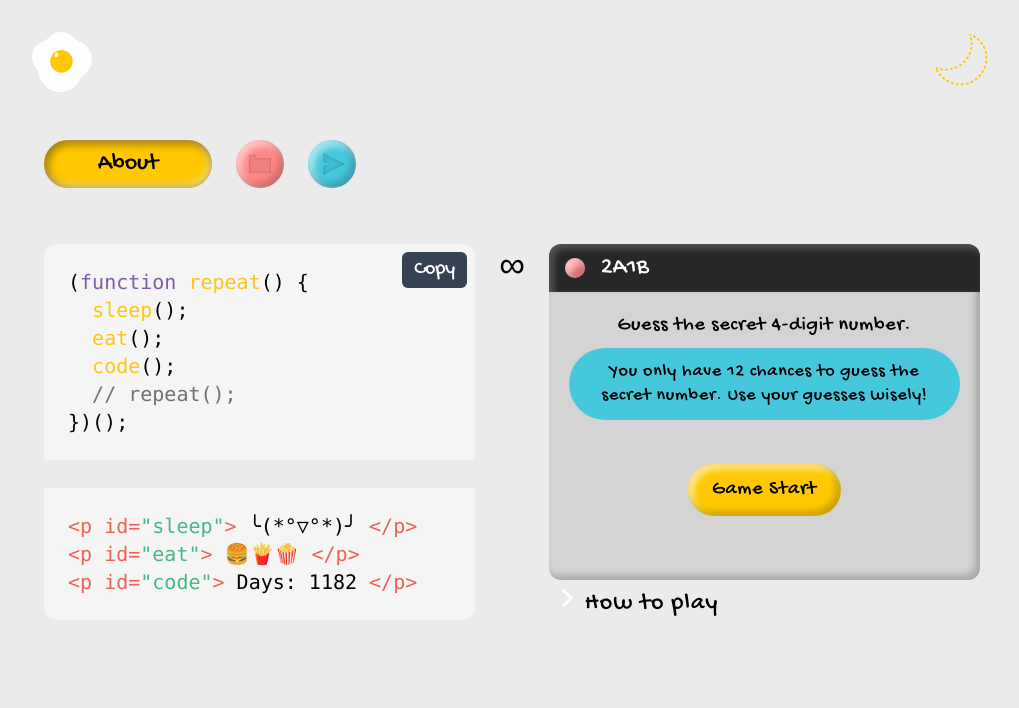
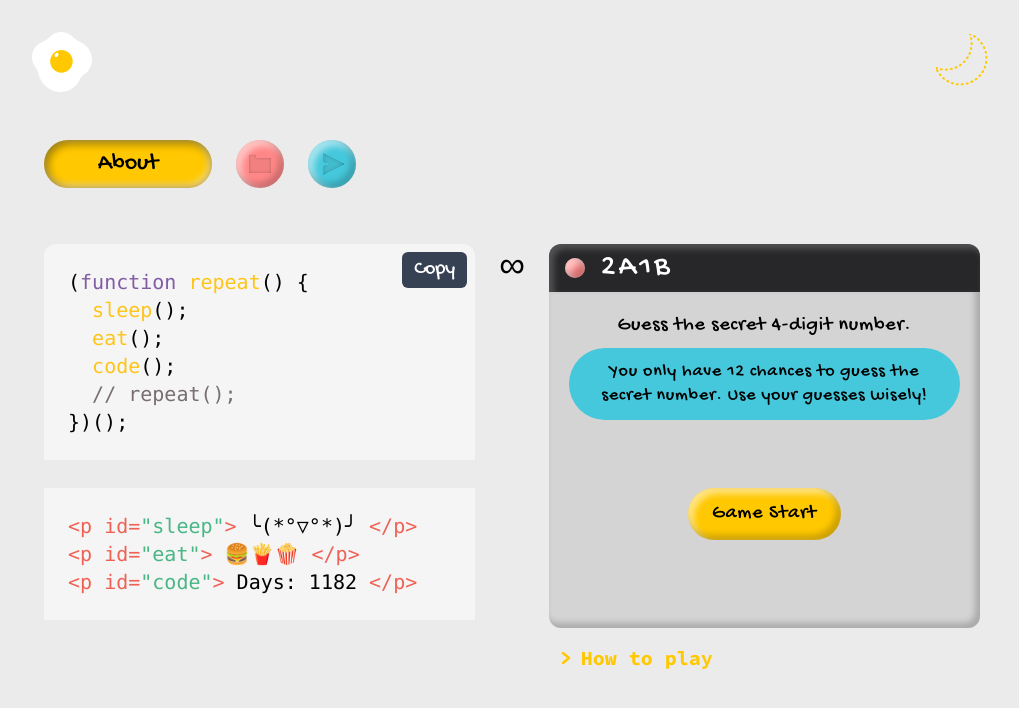
Before and after one commit to HsiaooooooJu/nextfolio, a Next.js app: page /about in a window 1280 px wide. Shown: the top 708 px of the page, without its empty margins (128-1147 px from the left). Built offline with nearby package versions, Linux system fonts and the light colour scheme.

Commit message:
feat: add interactive toggle for game instructions

```diff
--- a/app/(home)/about/Game.tsx
+++ b/app/(home)/about/Game.tsx
@@ -6,11 +6,9 @@ import cx from 'clsx'
 import { generateAnswer, getHint, inputValidation, handleKeyDown } from '../../utils'
 import { GuessList, GuessType } from '../../components'
 import { Button, Input } from '../../ui'
-import { Arrow } from '../../icons/index'
 
 const CHANCES = 12
 
-// TODO add game rules (toggle)
 export default function Game() {
     const [isStart, setIsStart] = useState<boolean>(false)
     const [guessList, setGuessList] = useState<GuessType[]>([])
@@ -57,7 +55,7 @@ export default function Game() {
     }
 
     return (
-        <div className='mx-auto flex w-11/12 max-w-lg flex-col md:w-full'>
+        <>
             <div
                 className={cx(
                     'inset-shadow-t-light flex h-12 w-full items-center gap-4 rounded-t-xl px-4',
@@ -72,11 +70,11 @@ export default function Game() {
                             : 'bg-pink inset-shadow-btn_default',
                     )}
                 ></div>
-                <span className='font-hand align-bottom text-2xl text-white'>
+                <span className='font-hand align-bottom text-3xl tracking-widest text-white'>
                     2A1B
                 </span>
             </div>
-            <div className='font-hand inset-shadow-b-dark mx-auto flex w-full flex-1 flex-col rounded-b-xl bg-neutral-300 p-5 text-center tracking-wider text-black'>
+            <div className='font-hand inset-shadow-b-dark mx-auto flex min-h-84 w-full flex-col rounded-b-xl bg-neutral-300 p-5 text-center tracking-wider text-black'>
                 <div>
                     <p className='mb-2 text-xl'>Guess the secret 4-digit number.</p>
                     <p
@@ -153,18 +151,12 @@ export default function Game() {
                 ) : (
                     <Button
                         onClick={gameStart}
-                        className='bg-canary mx-auto my-4 rounded-full px-6 py-3 text-xl hover:shadow-white hover:text-shadow-white lg:my-auto'
+                        className='bg-canary mx-auto my-auto rounded-full px-6 py-3 text-xl hover:shadow-white hover:text-shadow-white'
                     >
                         Game Start
                     </Button>
                 )}
             </div>
-            <section className='mt-2'>
-                <h1 className='font-hand align-center flex gap-2 pl-2 text-2xl tracking-wider'>
-                    <Arrow size='size-5' />
-                    How to play
-                </h1>
-            </section>
-        </div>
+        </>
     )
 }
--- /dev/null
+++ b/app/(home)/about/Instruction.tsx
@@ -0,0 +1,57 @@
+'use client'
+
+import { useState } from 'react'
+import cx from 'clsx'
+
+import { Button } from '../../ui'
+import { Arrow } from '../../icons/index'
+
+export default function Instruction() {
+    const [show, setShow] = useState<boolean>(false)
+
+    return (
+        <section className='font-code mt-4 px-1'>
+            <Button
+                onClick={() => setShow(!show)}
+                noShadow
+                className='hover:text-shadow-white/60'
+            >
+                <div className='text-canary flex cursor-pointer gap-2 text-xl font-semibold'>
+                    <Arrow
+                        className={cx(
+                            show ? 'rotate-90' : 'rotate-0',
+                            'my-auto transition-transform duration-200',
+                        )}
+                    />
+                    How to play
+                </div>
+            </Button>
+            <div
+                className={cx(
+                    'origin-top transition-all duration-800 ease-in-out',
+                    show
+                        ? 'max-h-80 scale-y-100 opacity-100'
+                        : 'max-h-0 scale-y-0 opacity-0',
+                )}
+            >
+                <div className='space-y-2 px-8 font-medium'>
+                    <p>
+                        For each guess, you will get feedback in the format&ensp;
+                        <b className='text-pink'>_</b>A<b className='text-pink'>_</b>
+                        B, where:
+                    </p>
+                    <div className='space-y-1'>
+                        <p className='flex'>
+                            <span className='text-coral mr-1'>A:</span>
+                            numbers that&apos;re correct and in the correct position.
+                        </p>
+                        <p className='flex'>
+                            <span className='text-coral mr-1'>B:</span>
+                            numbers that&apos;re correct but in the wrong position.
+                        </p>
+                    </div>
+                </div>
+            </div>
+        </section>
+    )
+}
--- a/app/(home)/about/index.ts
+++ b/app/(home)/about/index.ts
@@ -1 +1,2 @@
 export { default as Game } from './Game'
+export { default as Instruction } from './Instruction'
--- a/app/(home)/about/page.tsx
+++ b/app/(home)/about/page.tsx
@@ -1,7 +1,7 @@
 import { Metadata } from 'next'
 import { getStartDay } from '../../utils'
 import { CodeBox } from '../../components'
-import { Game } from './index'
+import { Instruction, Game } from './index'
 
 export const metadata: Metadata = {
     title: 'Project',
@@ -14,7 +14,6 @@ const updateDays = (): number => {
     return Math.floor((now - start) / msPerDay)
 }
 
-// TODO add game rules (toggle)
 export default function About() {
     const days = updateDays()
 
@@ -40,7 +39,10 @@ export default function About() {
                 />
             </div>
             <p className='hidden text-center text-4xl md:block'>∞</p>
-            <Game />
+            <div className='mx-auto flex w-11/12 max-w-lg flex-col md:w-full'>
+                <Game />
+                <Instruction />
+            </div>
         </div>
     )
 }
--- a/app/icons/index.tsx
+++ b/app/icons/index.tsx
@@ -177,23 +177,26 @@ export function MediumIcon() {
 
 export function Arrow({
     size = 'size-5',
-    color = 'white',
+    className = '',
 }: {
     size?: string
-    color?: string
+    className?: string
 }) {
-    const fillColor = getColor(color)
     return (
-        <div className={size}>
-            <svg className='h-full w-full' width='6' height='10' viewBox='0 0 6 10'>
-                <g fill={fillColor}>
-                    <path
-                        stroke={fillColor}
-                        strokeWidth={0.4}
-                        strokeLinecap='round'
-                        d='M.67 8.58l3.577-3.576L.67 1.43 1.518.58l4.002 4a.6.6 0 0 1 0 .849l-4.002 4L.67 8.58z'
-                    ></path>
-                </g>
+        <div className={cx(className, size)}>
+            <svg
+                xmlns='http://www.w3.org/2000/svg'
+                width='20'
+                height='20'
+                viewBox='0 0 20 20'
+                fill='none'
+                stroke='currentColor'
+                strokeWidth='2.5'
+                strokeLinecap='round'
+                strokeLinejoin='round'
+                className='m-auto h-full w-full'
+            >
+                <polyline points='10 5 16 10 10 15' />
             </svg>
         </div>
     )
```
